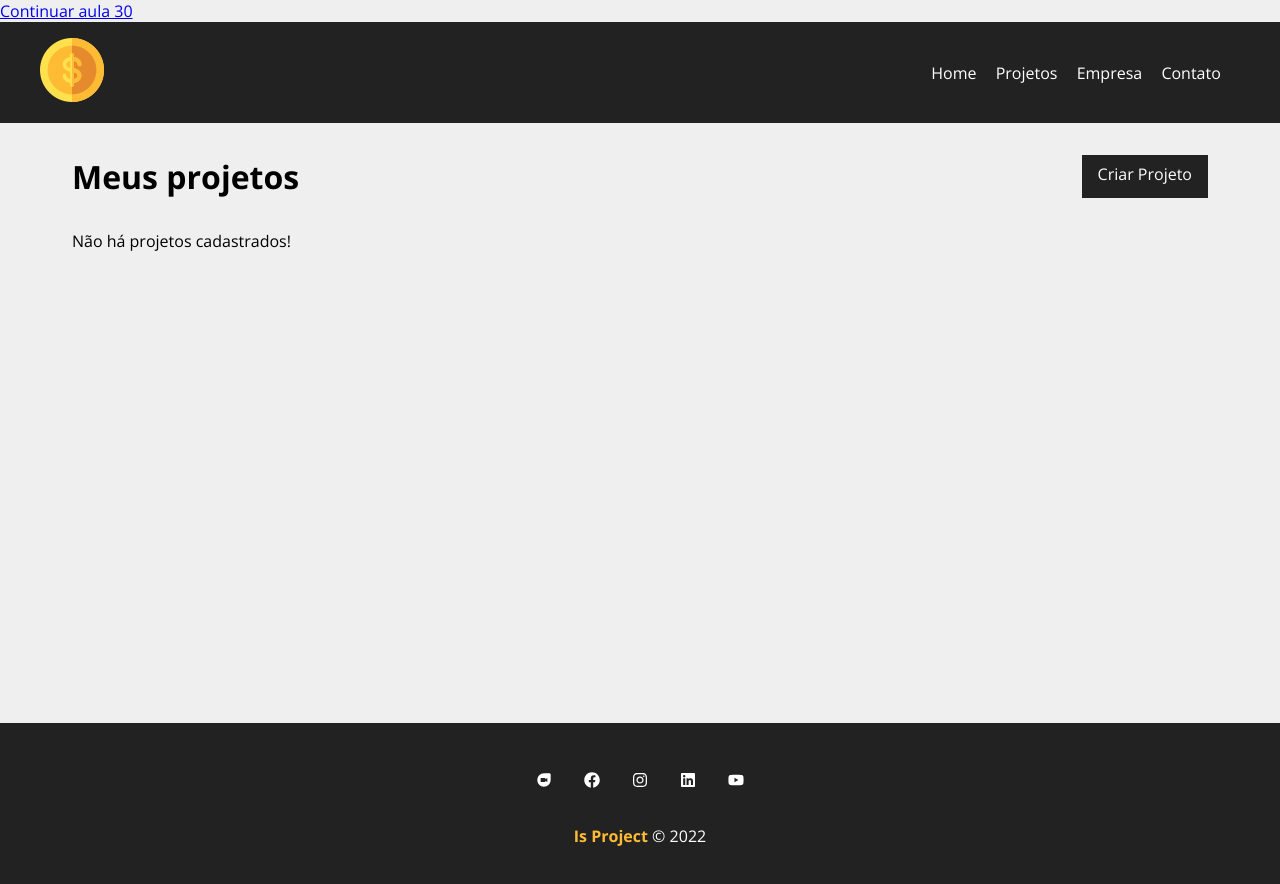
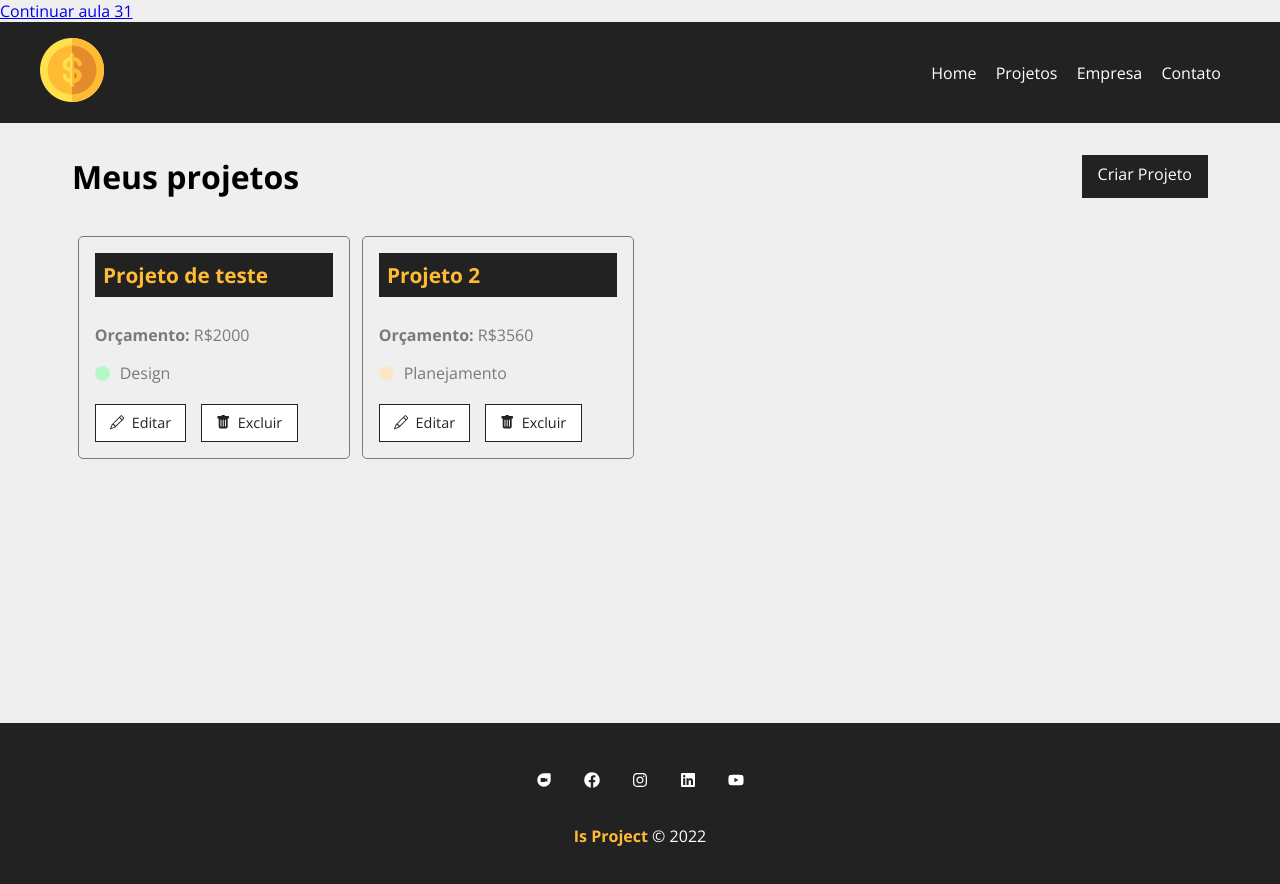
Before and after one commit to cristianoidelfonso/isproject, a React (Create React App) app: page /projects in a window 1280 px wide. Shown: the top 884 px of the page. Built offline with nearby package versions, Linux system fonts and the light colour scheme; data requests are answered from the project's data file.

Commit message:
Criando componente de edição de projeto

```diff
--- a/db.json
+++ b/db.json
@@ -1,5 +1,28 @@
 {
-  "projects": [],
+  "projects": [
+    {
+      "name": "Projeto de teste",
+      "budget": "2000",
+      "category": {
+        "id": "3",
+        "name": "Design"
+      },
+      "isproject": 0,
+      "services": [],
+      "id": 1
+    },
+    {
+      "name": "Projeto 2",
+      "budget": "3560",
+      "category": {
+        "id": "4",
+        "name": "Planejamento"
+      },
+      "isproject": 0,
+      "services": [],
+      "id": 2
+    }
+  ],
   "categories": [
     {
       "id": "1",
--- a/public/index.html
+++ b/public/index.html
@@ -20,7 +20,7 @@
 
   </head>
   <body>
-    <p><a href="https://www.youtube.com/watch?v=fKJlHy81JCE&list=PLnDvRpP8BneyVA0SZ2okm-QBojomniQVO&index=31" target="blank">Continuar aula 30</a></p>
+    <p><a href="https://www.youtube.com/watch?v=aeXMIq8t4AM&list=PLnDvRpP8BneyVA0SZ2okm-QBojomniQVO&index=32" target="blank">Continuar aula 31</a></p>
     <noscript>Habilite JavaScript para visualizar este app.</noscript>
     <div id="root">
 
--- a/src/App.js
+++ b/src/App.js
@@ -7,6 +7,7 @@ import Contact from './components/pages/contact';
 import Home from './components/pages/home';
 import NewProject from './components/pages/newproject';
 import Projects from './components/pages/projects';
+import Project from './components/pages/project';
 
 function App() {
   return (
@@ -15,10 +16,11 @@ function App() {
       <Switch>
         <Container customClass="min-height">
           <Route exact path="/"><Home /></Route>
-          <Route exact path="/projects"><Projects /></Route>
-          <Route exact path="/company"><Company /></Route>
-          <Route exact path="/contact"><Contact /></Route>
-          <Route exact path="/newproject"><NewProject /></Route>
+          <Route path="/projects"><Projects /></Route>
+          <Route path="/company"><Company /></Route>
+          <Route path="/contact"><Contact /></Route>
+          <Route path="/newproject"><NewProject /></Route>
+          <Route path="/project/:id"><Project /></Route>
         </Container>
       </Switch>
       <Footer />
--- /dev/null
+++ b/src/components/pages/project/index.js
@@ -0,0 +1,32 @@
+import { useEffect, useState } from 'react';
+import { useParams } from 'react-router-dom';
+
+import styles from './style.module.css';
+
+function Project(){
+
+  const { id } = useParams();
+  const [project, setProject] = useState([]);
+
+  useEffect(() => {
+    fetch(`http://localhost:5000/projects/${id}`, {
+      method: "GET",
+      headers: {
+        'Content-type': 'application/json'
+      }
+    })
+    .then(response => response.json())
+    .then((data) => {
+      setProject(data);
+    })
+    .catch((error) => console.log(error))
+  }, [id])
+
+  return(
+    <>
+    <h1>{project.name}</h1>
+    </>
+  );
+}
+
+export default Project;
--- a/src/components/project/ProjetcCard.js
+++ b/src/components/project/ProjetcCard.js
@@ -19,7 +19,7 @@ function ProjectCard({ id, name, budget, category, handleRemove }){
                 <span className={`${styles[category.toLowerCase()]}`}></span>{ category }
             </p>
             <div className={styles.project_card_actions}>
-                <Link to="/">
+                <Link to={`/project/${id}`}>
                     <BsPencil />Editar
                 </Link>
                 <button onClick={remove}>
```
Also changed, not shown: src/components/pages/project/style.module.css (added).
